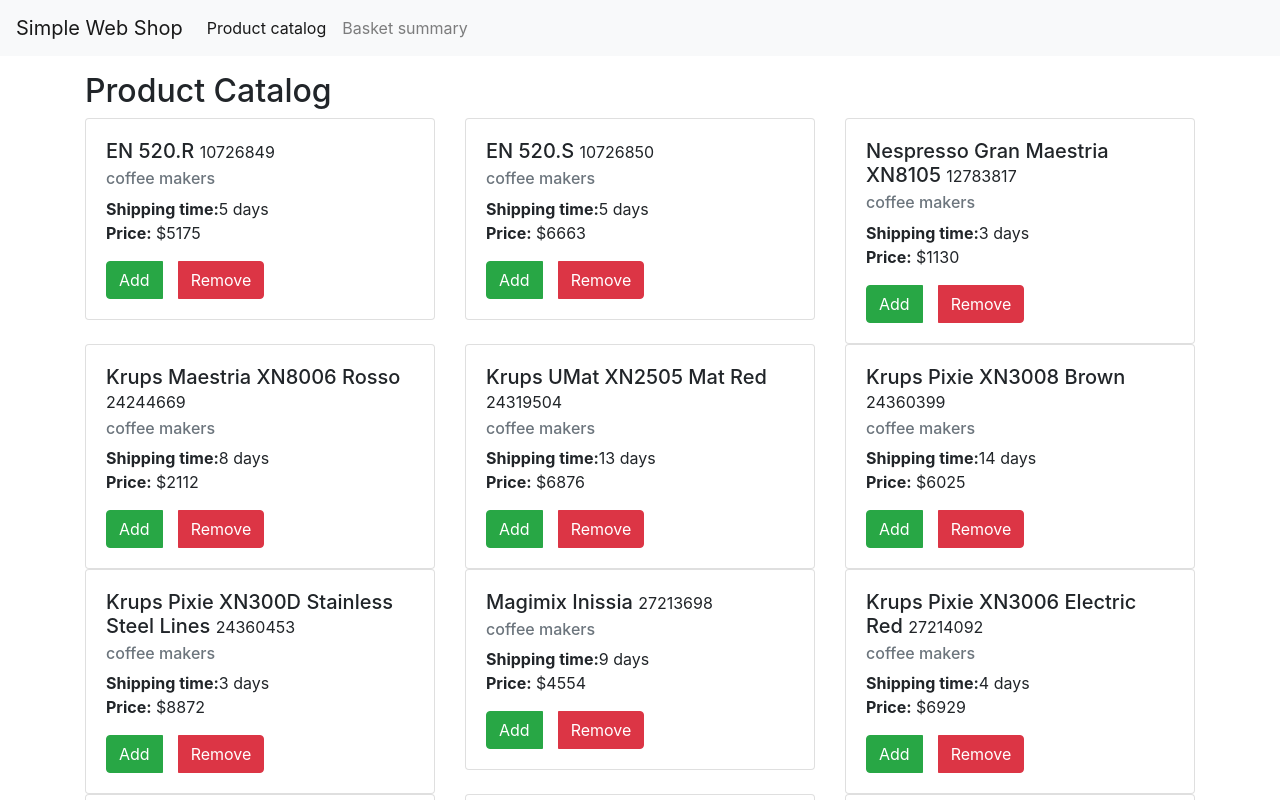
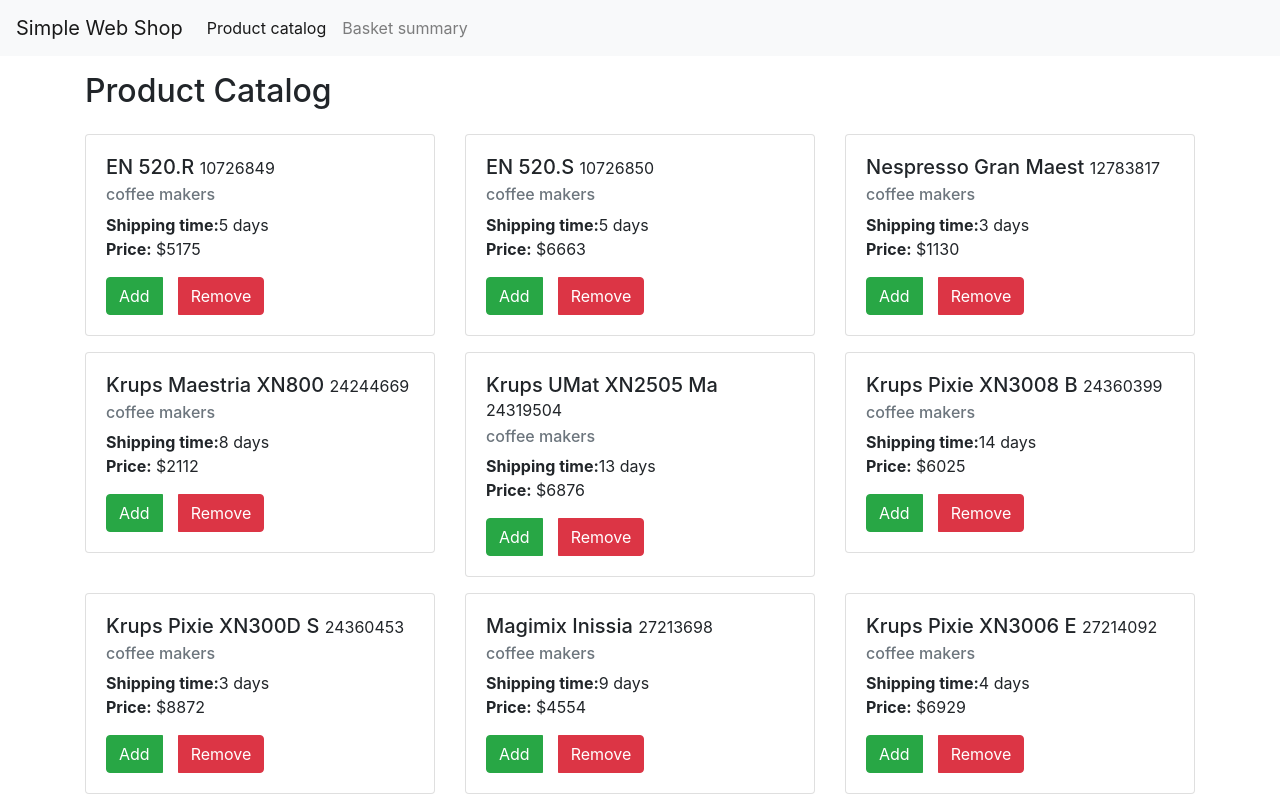
Before and after one commit to patni1992/web-shop, a React (Create React App) app: page / in a window 1280 px wide. Shown: the top 800 px of the page. Built offline with nearby package versions, Linux system fonts and the light colour scheme.

Commit message:
adjust styling of products

```diff
--- a/src/components/Product.js
+++ b/src/components/Product.js
@@ -7,7 +7,7 @@
     <Card key={product.id}>
       <Card.Body>
         <Card.Title>
-          {product.name} <small>{product.id}</small>
+          {product.name.substring(0,20)} <small>{product.id}</small>
         </Card.Title>
         <Card.Subtitle className="mb-2 text-muted">
           {product.categoryName}
--- a/src/components/Products.js
+++ b/src/components/Products.js
@@ -7,8 +7,8 @@
   return (
     <Row>
       {products.map(product => (
-        <Col xs={4} key={product.id}>
-          <Product product={product} remove={removeFromBasket} add={addToBasket}/>
+        <Col className="mt-3" sm={6} md={4} key={product.id}>
+          <Product   product={product} remove={removeFromBasket} add={addToBasket}/>
         </Col>
       ))}
     </Row>
```
